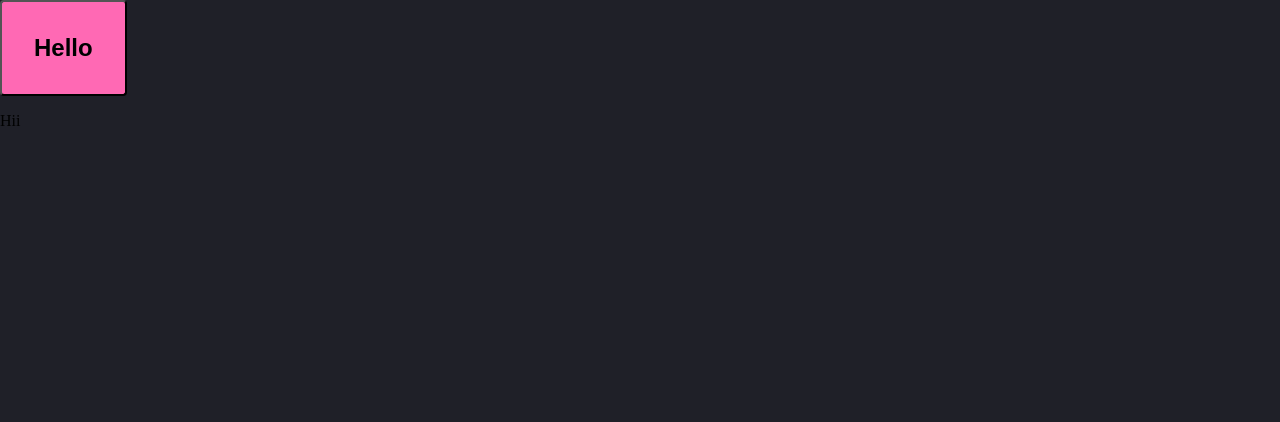
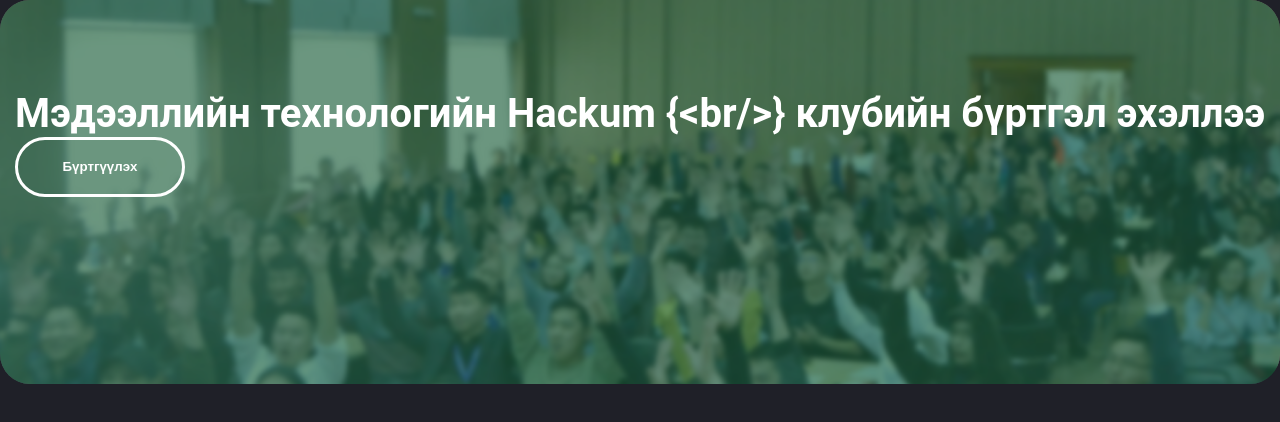
Before and after one commit to hackumclub/join.hackum.club, a Next.js app: page / in a window 1280 px wide. Shown: the top 422 px of the page. Built offline with nearby package versions, Linux system fonts and the light colour scheme.

Commit message:
garchig button hoyroo hiichvel bolloo

```diff
--- /dev/null
+++ b/components/Banner/index.js
@@ -0,0 +1,20 @@
+import styled from "@emotion/styled";
+import Filter from "../Filter";
+
+const BannerContainer = styled.div`
+  border-radius: 30px;
+  background-image: url(bannerBg.png);
+  background-position: center;
+  background-repeat: no-repeat;
+  background-size: cover;
+`;
+
+const Banner = (props) => {
+  return (
+      <BannerContainer>
+        <Filter text={props.text}></Filter>
+      </BannerContainer>
+  );
+};
+
+export default Banner;
--- /dev/null
+++ b/components/Filter/index.js
@@ -0,0 +1,54 @@
+import styled from "@emotion/styled";
+
+const FilterGlass = styled.div`
+  // width: 100%;
+  height: 30vw;
+  background: rgba(21, 90, 53, 0.63);
+  border-radius: 30px;
+  display: flex;
+  justify-content: center;
+`;
+
+const Garchig = styled.h2`
+  margin-top: 7%;
+  text-align: center;
+  color: white;
+  font-family: 'Roboto', sans-serif;
+  font-size: 40px;
+`
+
+const buttonDiv = styled.div`
+  display: flex;
+  justify-content: center;
+  align-items: center;
+`
+
+const Button = styled.button`
+  display: block;
+  width: 170px;
+  height: 60px;
+  background: rgba(255, 255, 255, 0);
+  border: 3px solid white;
+  border-radius: 30px;
+  color: white;
+  font-weight: bold;
+  &:hover{
+    padding: 5px;
+    color: orange;
+  }
+`
+
+const Filter = (props) => {
+  return (
+      <FilterGlass>
+        <Garchig>
+          {props.text}
+          <buttonDiv>
+            <Button>Бүртгүүлэх</Button>
+          </buttonDiv>
+        </Garchig>
+      </FilterGlass>
+  );
+};
+
+export default Filter;
--- a/components/Header/index.js
+++ b/components/Header/index.js
@@ -16,7 +16,6 @@
   return (
     <div>
       <Testing>Hello</Testing>
-      <p>Hii</p>
     </div>
   );
 };
--- a/pages/index.js
+++ b/pages/index.js
@@ -1,5 +1,5 @@
 import Head from "next/head";
-import Header from "@/components/Header";
+import Banner from "/components/Banner";
 
 export default function Home() {
   return (
@@ -9,7 +9,7 @@
         <meta name="description" content="HACKUM клубийн бүртгэл эхэллээ" />
         <link rel="icon" href="/favicon.ico" />
       </Head>
-      <Header />
+      <Banner text="Мэдээллийн технологийн Hackum {<br/>} клубийн бүртгэл эхэллээ" />
     </>
   );
 }
```
Also changed, not shown: public/bannerBg.png (added).
